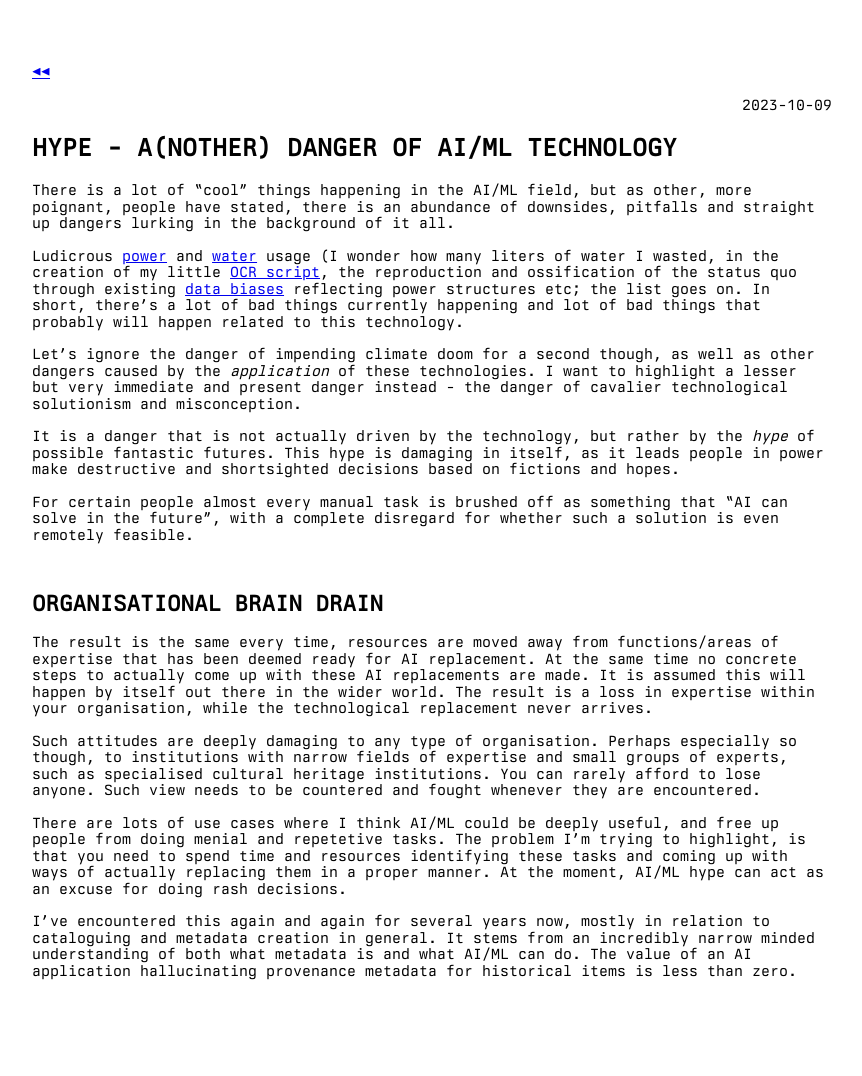
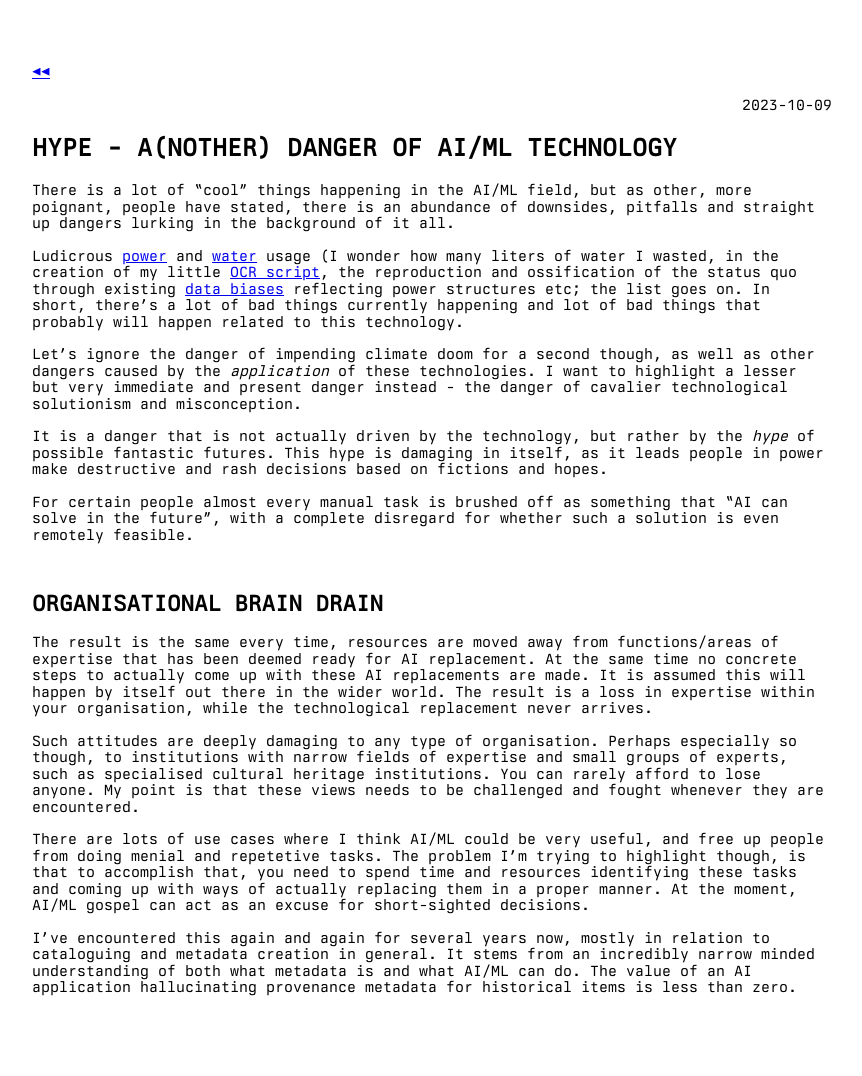
Before and after one commit to torbjornbp/torbjornbp.github.io, a Jekyll site: the page built from _posts/documents/2023-10-09-ai-misconceptions.md, in a window 1280 px wide. Shown: the whole page, without its empty margins (208-1070 px from the left). Built offline with Jekyll 4.4.1, drawn with Linux system fonts in a browser that asks for light colours.

Commit message:
Update 2023-10-09-ai-misconceptions.md

```diff
--- a/_posts/documents/2023-10-09-ai-misconceptions.md
+++ b/_posts/documents/2023-10-09-ai-misconceptions.md
@@ -10,7 +10,7 @@ Ludicrous [power](https://www.bloomberg.com/news/articles/2023-03-09/how-much-en
 
 Let's ignore the danger of impending climate doom for a second though, as well as other dangers caused by the *application* of these technologies. I want to highlight a lesser but very immediate and present danger instead - the danger of cavalier technological solutionism and misconception.
 
-It is a danger that is not actually driven by the technology, but rather by the *hype* of possible fantastic futures. This hype is damaging in itself, as it leads people in power make destructive and shortsighted decisions based on fictions and hopes.
+It is a danger that is not actually driven by the technology, but rather by the *hype* of possible fantastic futures. This hype is damaging in itself, as it leads people in power make destructive and rash decisions based on fictions and hopes.
 
 For certain people almost every manual task is brushed off as something that "AI can solve in the future", with a complete disregard for whether such a solution is even remotely feasible.
 
@@ -18,8 +18,8 @@ For certain people almost every manual task is brushed off as something that "AI
 ## Organisational brain drain
 The result is the same every time, resources are moved away from functions/areas of expertise that has been deemed ready for AI replacement. At the same time no concrete steps to actually come up with these AI replacements are made. It is assumed this will happen by itself out there in the wider world. The result is a loss in expertise within your organisation, while the technological replacement never arrives.
 
-Such attitudes are deeply damaging to any type of organisation. Perhaps especially so though, to institutions with narrow fields of expertise and small groups of experts, such as specialised cultural heritage institutions. You can rarely afford to lose anyone. Such view needs to be countered and fought whenever they are encountered.
+Such attitudes are deeply damaging to any type of organisation. Perhaps especially so though, to institutions with narrow fields of expertise and small groups of experts, such as specialised cultural heritage institutions. You can rarely afford to lose anyone. My point is that these views needs to be challenged and fought whenever they are encountered.
 
-There are lots of use cases where I think AI/ML could be deeply useful, and free up people from doing menial and repetetive tasks. The problem I'm trying to highlight, is that you need to spend time and resources identifying these tasks and coming up with ways of actually replacing them in a proper manner. At the moment, AI/ML hype can act as an excuse for doing rash decisions.
+There are lots of use cases where I think AI/ML could be very useful, and free up people from doing menial and repetetive tasks. The problem I'm trying to highlight though, is that to accomplish that, you need to spend time and resources identifying these tasks and coming up with ways of actually replacing them in a proper manner. At the moment, AI/ML gospel can act as an excuse for short-sighted decisions.
 
 I've encountered this again and again for several years now, mostly in relation to cataloguing and metadata creation in general. It stems from an incredibly narrow minded understanding of both what metadata is and what AI/ML can do. The value of an AI application hallucinating provenance metadata for historical items is less than zero.
```
